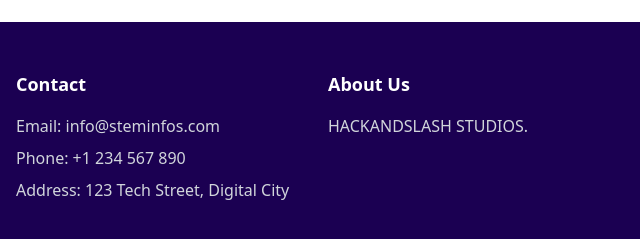
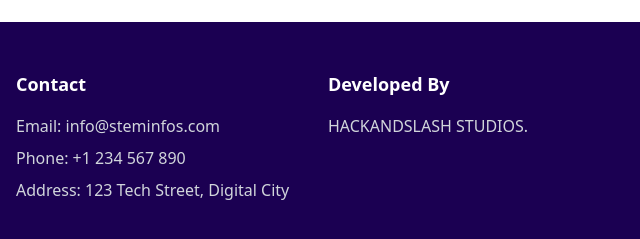
Before and after one commit to Vipin-exe/STEM-INFOTECH, a plain HTML site: page index.html in a window 1280 px wide. Shown: the part 2899-3138 px from the top of the page, 640-1280 px from the left. Drawn offline with nearby package versions, Linux system fonts and the light colour scheme.

Commit message:
Update index.html

```diff
--- a/index.html
+++ b/index.html
@@ -505,7 +505,7 @@
 
         <!-- Developed By -->
         <div>
-          <h4 class="text-lg font-semibold mb-4">About Us</h4>
+          <h4 class="text-lg font-semibold mb-4">Developed By</h4>
           <p class="text-gray-300">HACKANDSLASH STUDIOS.</p>
         </div>
 
```
